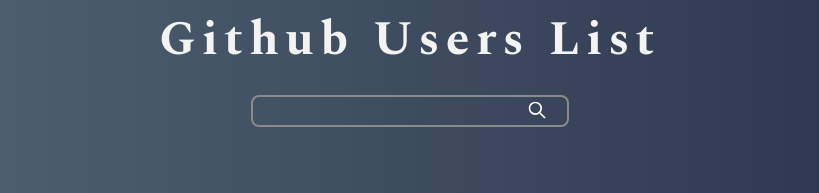
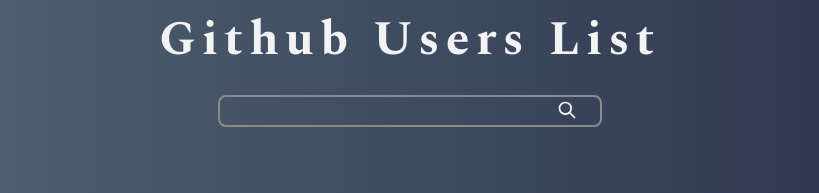
Before and after one commit to rodrigoodz/github_challenge, a React (Create React App) app: page / in a window 1280 px wide. Shown: the top 193 px of the page, without its empty margins (230-1049 px from the left). Built offline with nearby package versions, Linux system fonts and the light colour scheme.

Commit message:
eliminadas animaciones que causaban errores

```diff
--- a/src/components/SearchInput.tsx
+++ b/src/components/SearchInput.tsx
@@ -1,5 +1,4 @@
 import React, { useState } from "react";
-import { Fade } from "react-awesome-reveal";
 import styled from "styled-components";
 import getUsers from "../helpers/getUsers";
 import Error from "./Error";
@@ -8,7 +7,7 @@
   display: flex;
   border: 2px solid #8b8989;
   border-radius: 0.5rem;
-  width: 100%;
+  width: 30%;
   height: 2rem;
   padding: 0rem 1rem;
   margin: 1rem 0;
@@ -64,7 +63,6 @@
 
   return (
     <>
-      <Fade triggerOnce>
       <Form onSubmit={handleSubmit}>
         <Input type="text" value={username} onChange={handleInput} />
         <Icon type="submit">
@@ -84,7 +82,6 @@
           </svg>
         </Icon>
       </Form>
-      </Fade>
       {error ? <Error errorMsg={error} /> : null}
     </>
   );
--- a/src/components/Title.tsx
+++ b/src/components/Title.tsx
@@ -1,4 +1,3 @@
-import { Fade } from "react-awesome-reveal";
 import styled from "styled-components";
 
 const H1 = styled.h1`
@@ -10,11 +9,7 @@
 `;
 
 const Title = ({ text }: { text: string }) => {
-  return (
-    <Fade triggerOnce>
-      <H1>{text}</H1>
-    </Fade>
-  );
+  return <H1>{text}</H1>;
 };
 
 export default Title;
```
Lines whose indentation alone changed are shown as unchanged.
